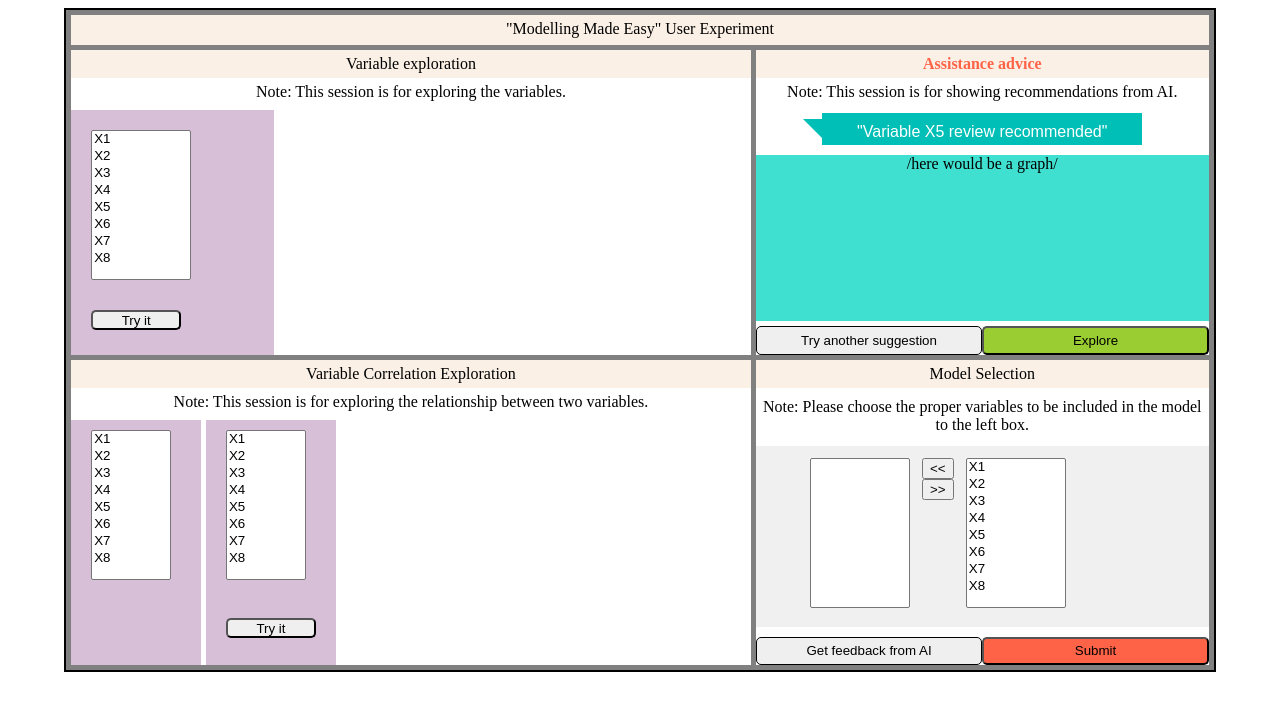
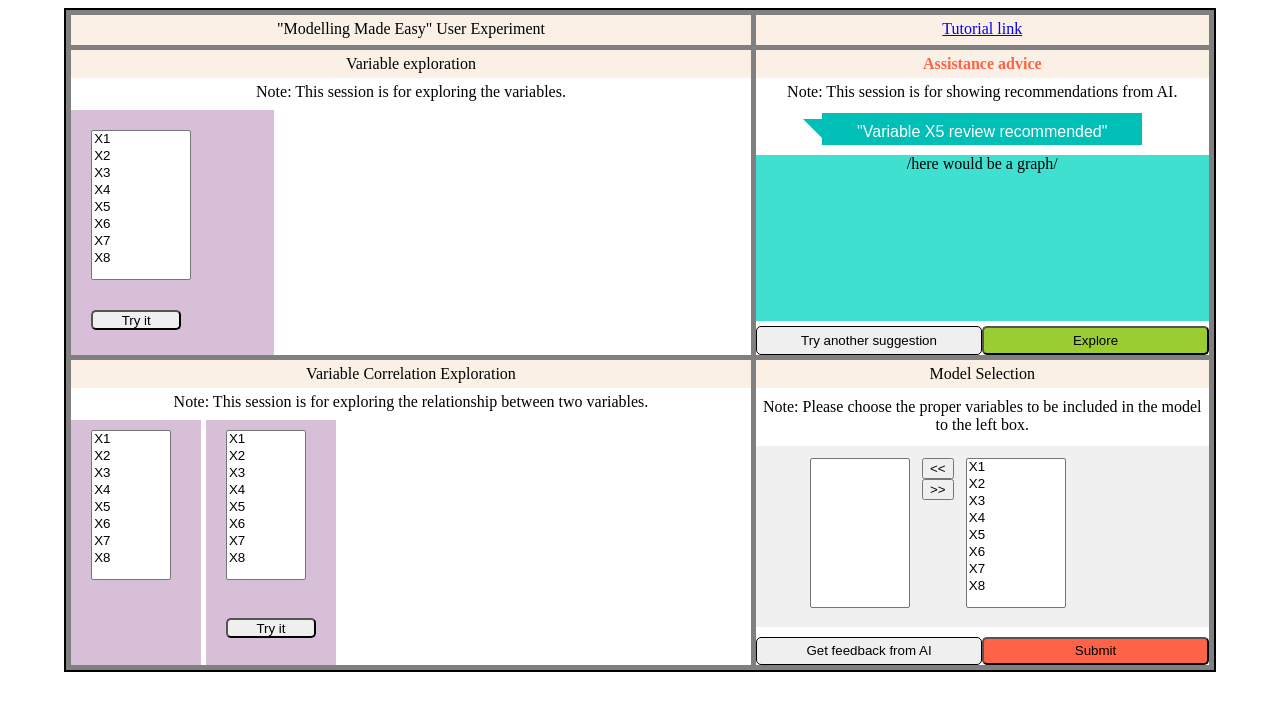
Before and after one commit to Eurus-J-Zhang/mme_web, a plain HTML site: page index.html in a window 1280 px wide. Drawn offline with nearby package versions, Linux system fonts and the light colour scheme.

Commit message:
added the tutorial link

```diff
--- a/index.html
+++ b/index.html
@@ -10,7 +10,10 @@
     </head>
     <body>
         <div class="grid-parent">
-            <div class = "title">"Modelling Made Easy" User Experiment</div>
+
+            <div class = "title name"> "Modelling Made Easy" User Experiment</div>
+            <div class = "title name"> <a href="https://aaltofi-my.sharepoint.com/:b:/g/personal/jiayi_zhang_aalto_fi/ETYx6GsZjB9DsamEOw-njQwBKqyicwTXT72gtgRBFDizRg?e=q8tc9s">Tutorial link</a></div>
+
             <div class = "box-one">
                 <div class = "subtitle">Variable exploration</div>
                 <div class = "note">Note: This session is for exploring the variables.</div>
--- a/style.css
+++ b/style.css
@@ -13,11 +13,15 @@
     padding: 5px;
     background: gray;
 }
+
 .title{
     text-align: center;
-    grid-column: span 2;
+    /* grid-column: span 2; */
+    display: grid;
+    /* grid-template-columns: 6fr 4fr; */
     background: linen;
     padding: 5px;
+    gap: 5px;
 }
 
 .box-one {
```
